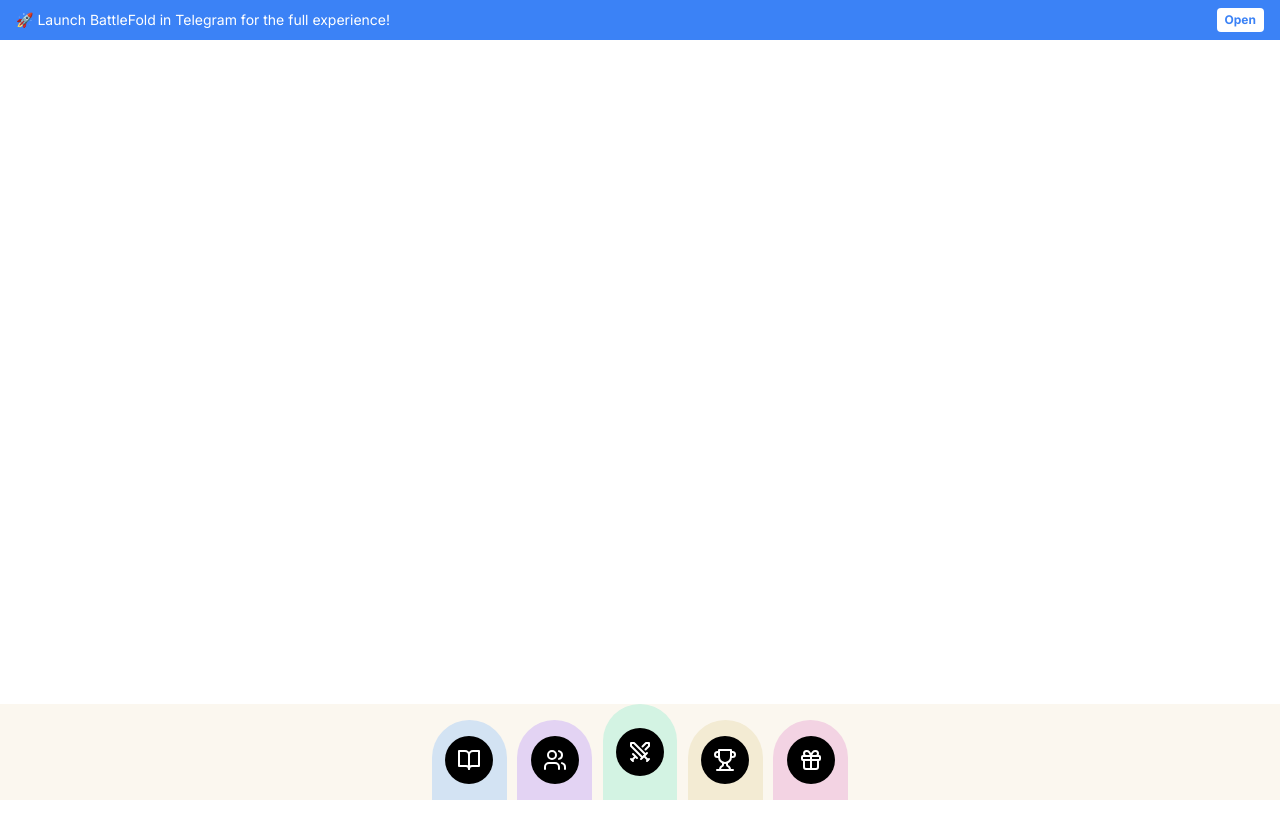
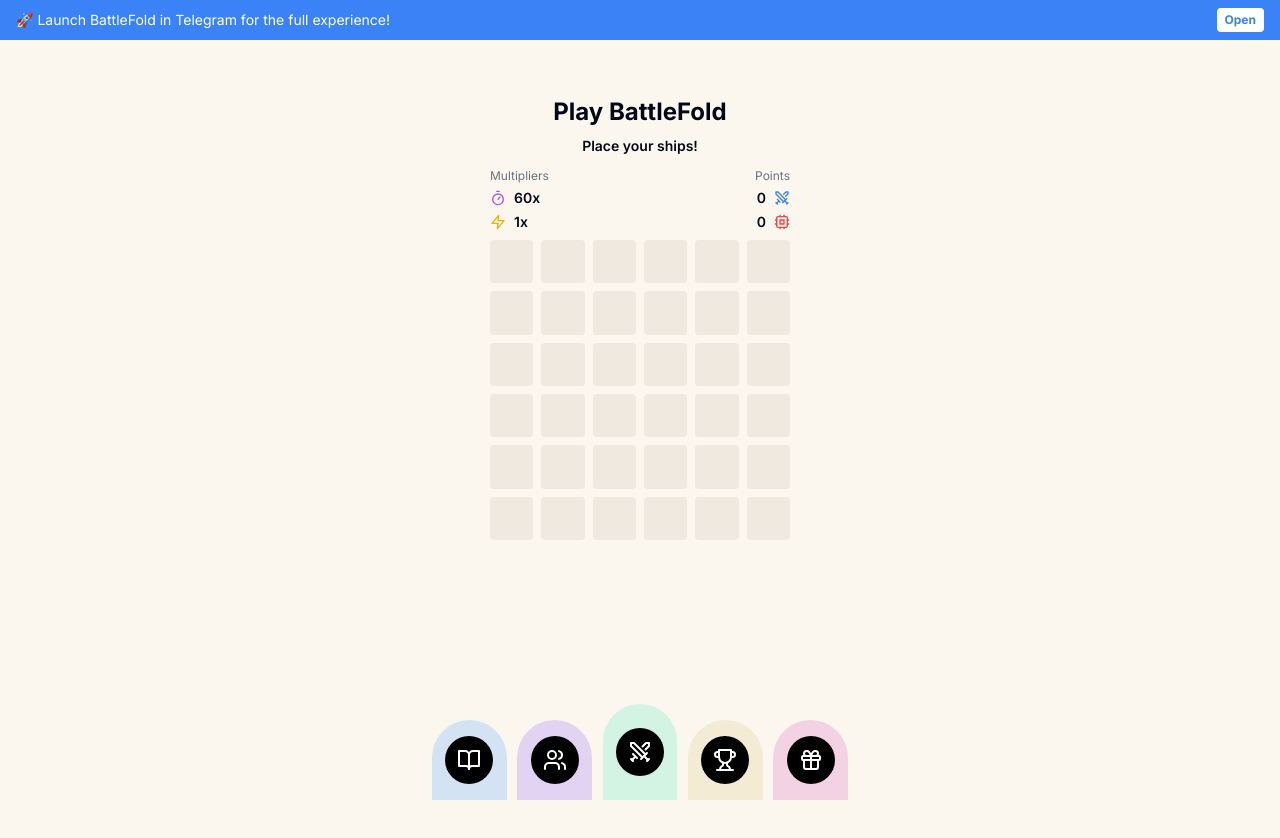
Before and after one commit to battlefold/battlefold, a Next.js app: page / in a window 1280 px wide. Before the commit the page ends 800 px from the top, so only its background shows below. Built offline with nearby package versions, Linux system fonts and the light colour scheme.

Commit message:
refactor: Remove HomeContent component and update page layout
- Deleted src/components/HomeContent.tsx as it's no longer needed
- Updated src/app/page.tsx to directly include TelegramAuth and BattleFold components
- Simplified the page structure for better maintainability

```diff
--- a/src/app/page.tsx
+++ b/src/app/page.tsx
@@ -1,7 +1,20 @@
 'use client';
 
-import HomeContent from '@/components/HomeContent'
+import React, { useState } from 'react'
+import BattleFold from '@/components/BattleFold'
+import TelegramAuth from '@/components/TelegramAuth'
 
 export default function Home() {
-  return <HomeContent />
+  const [userName, setUserName] = useState<string | null>(null)
+
+  const handleUserAuthenticated = (name: string) => {
+    setUserName(name)
+  }
+
+  return (
+    <div>
+      <TelegramAuth onUserAuthenticated={handleUserAuthenticated} />
+      <BattleFold userName={userName} />
+    </div>
+  )
 }
--- a/src/components/HomeContent.tsx
+++ /dev/null
@@ -1,20 +0,0 @@
-'use client';
-
-import React, { useState } from 'react'
-import BattleFold from '@/components/BattleFold'
-import TelegramAuth from '@/components/TelegramAuth'
-
-export default function HomeContent() {
-  const [username, setUsername] = useState<string | null>(null);
-
-  const handleUserAuthenticated = (name: string) => {
-    setUsername(name);
-  };
-
-  return (
-    <div>
-      <TelegramAuth onUserAuthenticated={handleUserAuthenticated} />
-      {username && <BattleFold username={username} />}
-    </div>
-  )
-}
```
